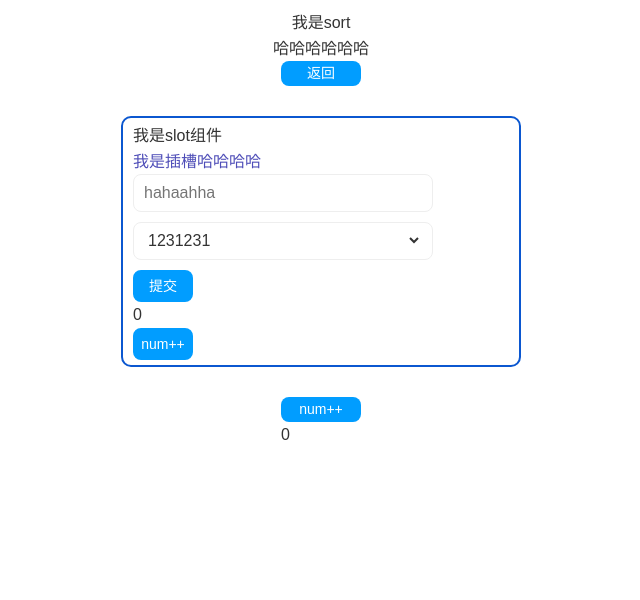
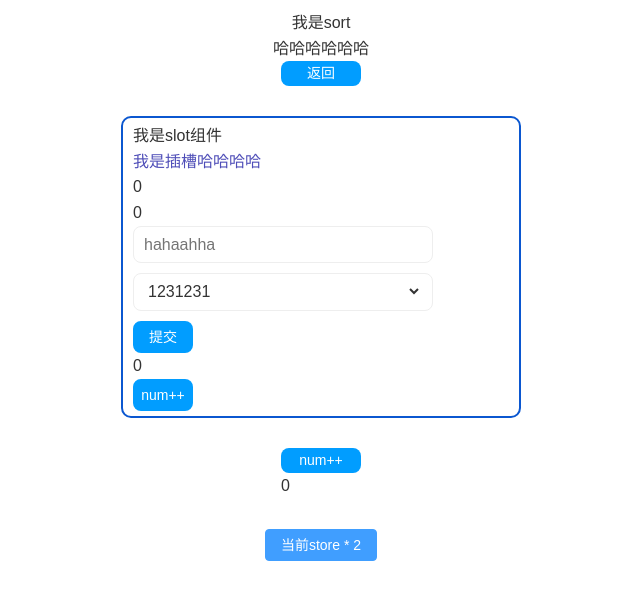
Before and after one commit to bwu-suai/vue-demo, a Vue app: page /mas/sort in a window 1280 px wide. Shown: the top 600 px of the page, without its empty margins (319-959 px from the left). Built offline with nearby package versions, Linux system fonts and the light colour scheme.

Commit message:
添加路由切换动画

```diff
--- a/src/App.vue
+++ b/src/App.vue
@@ -1,5 +1,9 @@
 <template>
-  <RouterView />
+  <div class="app-big-box">
+    <Transition name="route">
+      <RouterView />
+    </Transition>
+  </div>
 </template>
 
 <script setup lang="ts">
@@ -8,9 +12,39 @@ const store = userNumStore();
 </script>
 
 <style scoped lang="scss">
-.box1 {
-  span {
-    color: red;
-  }
+.app-big-box {
+  width: 100%;
+  overflow: hidden;
+}
+
+.route-enter-from {
+  opacity: 0;
+  transform: translateX(30px);
+}
+
+/* 进入过程中的状态（持续时间与动画曲线） */
+.route-enter-active {
+  transition: opacity 0.3s ease, transform 0.3s ease;
+}
+
+/* 进入后的状态（通常与默认状态一致） */
+.route-enter-to {
+  opacity: 1;
+  transform: translateX(0);
+}
+
+/* 离开前的状态 */
+.route-leave-from {
+  opacity: 1;
+}
+
+/* 离开过程中的状态 */
+.route-leave-active {
+  transition: opacity 0.3s ease;
+}
+
+/* 离开后的状态 */
+.route-leave-to {
+  opacity: 0;
 }
 </style>
--- a/src/mixin/commonMixin.ts
+++ b/src/mixin/commonMixin.ts
@@ -1,6 +1,6 @@
 import { ref } from "vue";
 
-export function useSetQuantity() {
+export const useSetQuantity = () => {
   const num = ref(0);
 
   const fetchNum = () => {
@@ -8,4 +8,4 @@ export function useSetQuantity() {
   };
 
   return { num, fetchNum };
-}
+};
--- a/src/pages/home/index.vue
+++ b/src/pages/home/index.vue
@@ -53,6 +53,7 @@ provide("homeParent", {
 <style scoped lang="scss">
 .homeBigbox {
   width: 100%;
+  height: calc(100vh + 300px);
   display: flex;
   flex-direction: column;
   align-items: center;
--- a/src/pages/sort/index.vue
+++ b/src/pages/sort/index.vue
@@ -5,12 +5,16 @@
     <div class="backClass" @click="goback()">返回</div>
     <slotCom>
       <div class="mySlot">我是插槽哈哈哈哈</div>
+      <div>{{ store.count }}</div>
+      <div>{{ store.doubleCount }}</div>
     </slotCom>
 
     <div :style="{ margin: `30px 0` }">
-      <div class="backClass" @click="fetchNum()">num++</div>
+      <div class="backClass" @click.prevent="fetchNum()">num++</div>
       <div>{{ num }}</div>
     </div>
+
+    <el-button @click="logcount()" type="primary">当前store * 2</el-button>
   </div>
 </template>
 
@@ -31,6 +35,10 @@ onMounted(() => {
 
 const goback = () => {
   router.back();
+};
+
+const logcount = () => {
+  store.count++;
 };
 </script>
 
--- a/src/store/index.ts
+++ b/src/store/index.ts
@@ -5,7 +5,7 @@ export const userNumStore = defineStore("userNumStore", {
   state: () => ({
     count: 0,
     message: "Hello Pinia",
-    msg: '哈哈哈哈哈哈'
+    msg: "哈哈哈哈哈哈",
   }),
 
   // 计算属性（类似组件的 computed）
@@ -13,8 +13,8 @@ export const userNumStore = defineStore("userNumStore", {
     // 基于 state 计算
     doubleCount: (state) => state.count * 2,
     // 使用 this 访问其他 getters（需指定返回值类型）
-    doubleCountPlusOne(): number {
-      return this.doubleCount + 1;
+    doubleCountPlusOne(state): number {
+      return state.count + 1;
     },
   },
 
```
